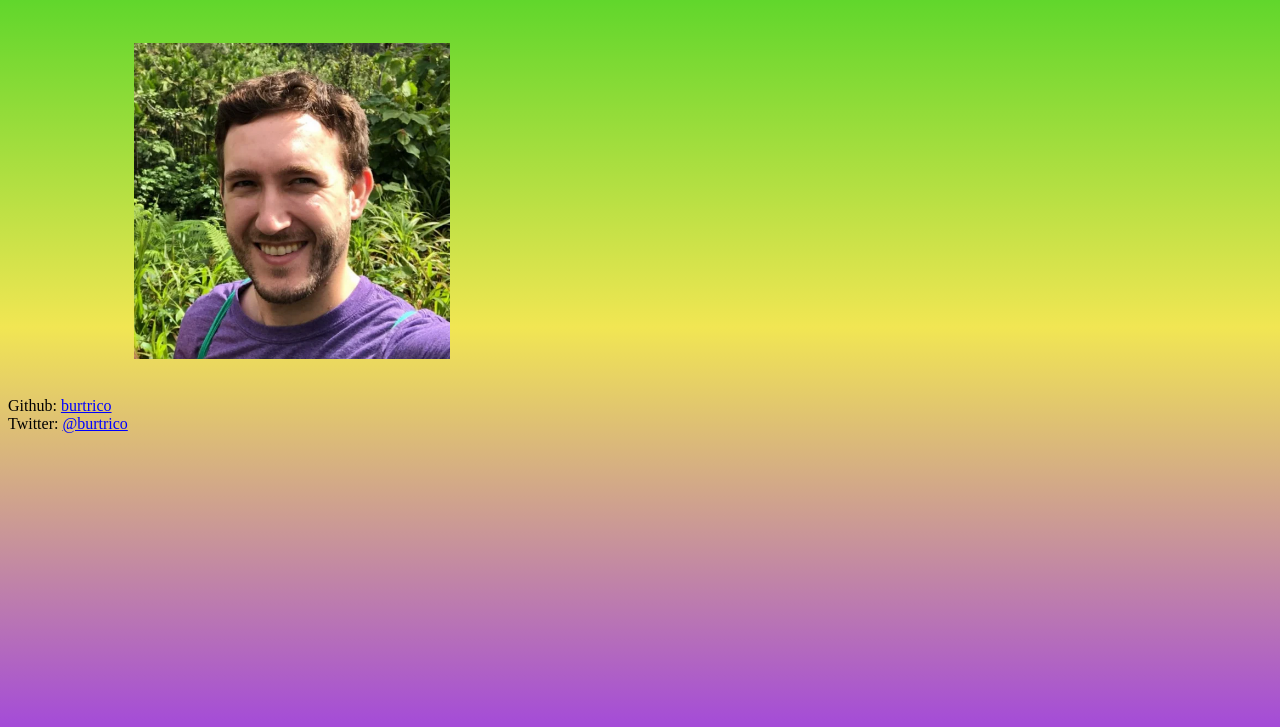
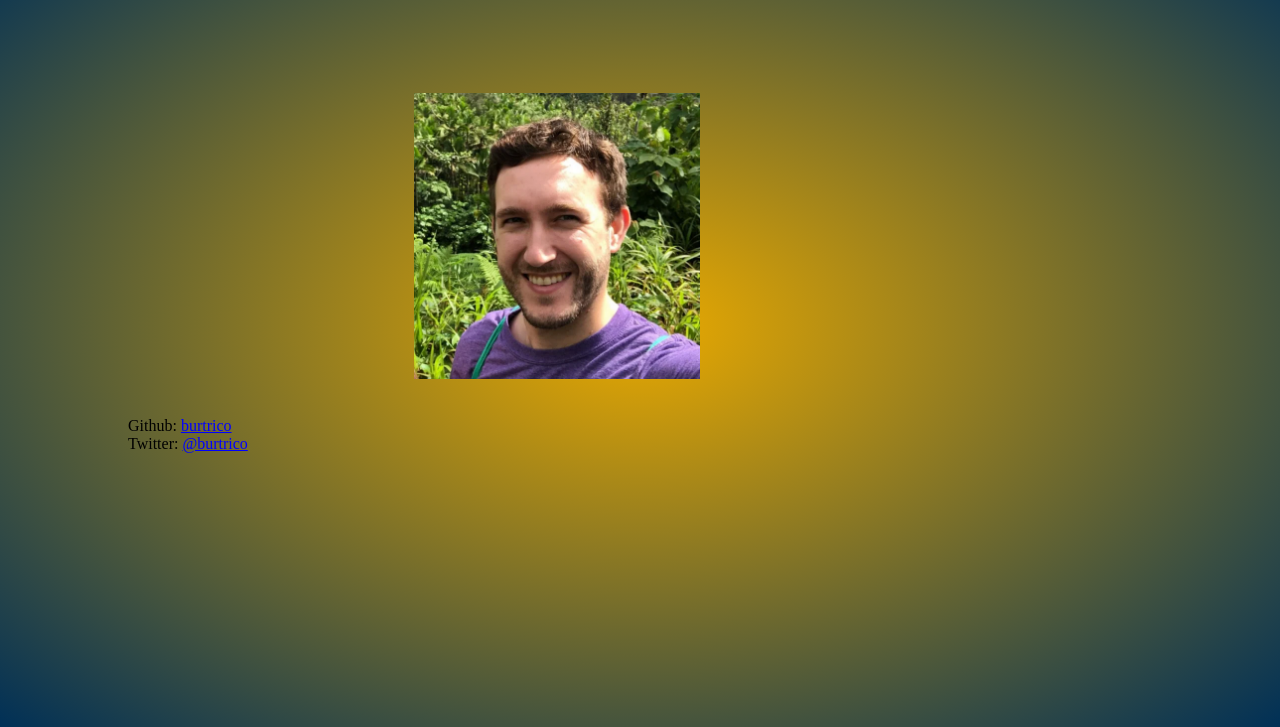
Before and after one commit to burtrico/burtrico.pe, a plain HTML site: page index.html in a window 1280 px wide. Shown: the part 73-800 px from the top of the page. Drawn offline with Linux system fonts and the light colour scheme.

Commit message:
Background colors

```diff
--- a/index.html
+++ b/index.html
@@ -7,15 +7,16 @@
   <body>
     <h1>Welcome to my page!</h1>
     <br>
+    <div id="div1">
+      <p id="p1" ></p>
+      <br>
+      <p id="p2" ></p>
+    </div>
     <br>
     <img src="./img/profilePic.jpg" class="center">
     <br>
     <script src="script.js"></script>
-   <div id="div1">
-      <p id="p1" ></p>
-      <br>
-      <p id="p2" ></p>
-  </div>
+
 
   </body>
 </html>
--- a/style.css
+++ b/style.css
@@ -1,9 +1,11 @@
 html {
     min-height: 100%;
+
 }
 
 body {
-background-image: linear-gradient(rgb(65, 211, 35), rgb(241, 230, 83), rgb(164, 75, 216));
+    background-image: radial-gradient( #EAAA00, #003057);
+    margin-left: 10%;
 }
 
 
@@ -18,8 +20,8 @@ h1 {
 
 .center {
     display: block;
-    margin-left: 10%;
-    margin-right: 90%;
+    margin-left: 25%;
+    margin-right: 75%;
     width: 25%;
 }
 
@@ -29,4 +31,5 @@ a {
 
 .und {
     text-decoration: underline;
+
 }
```
